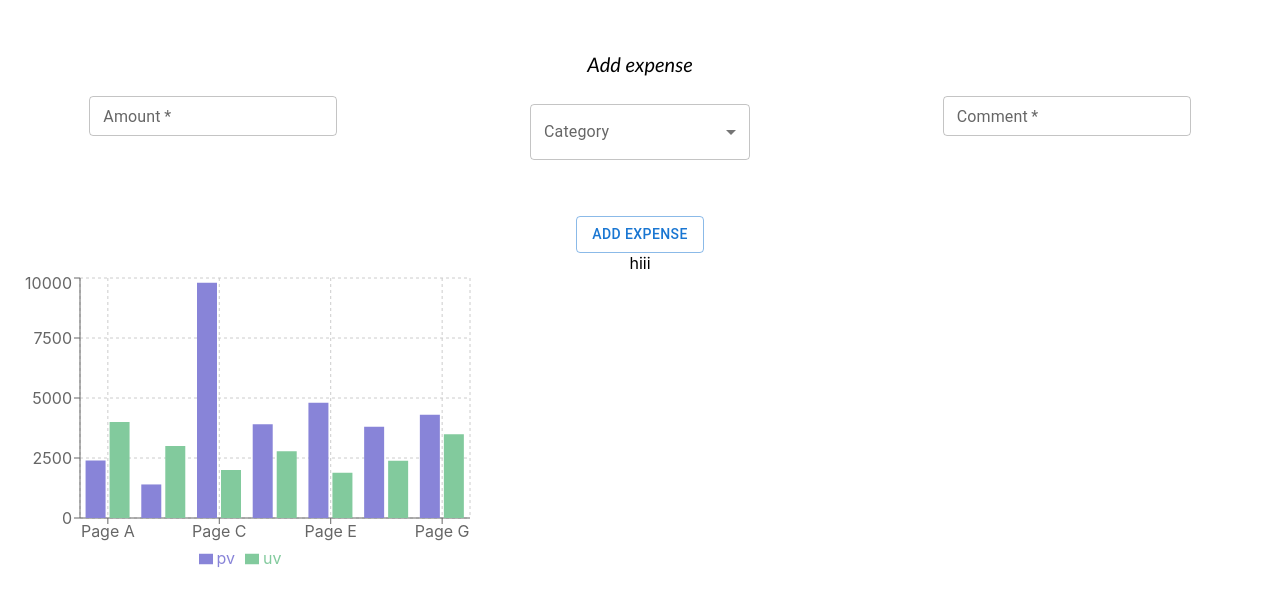
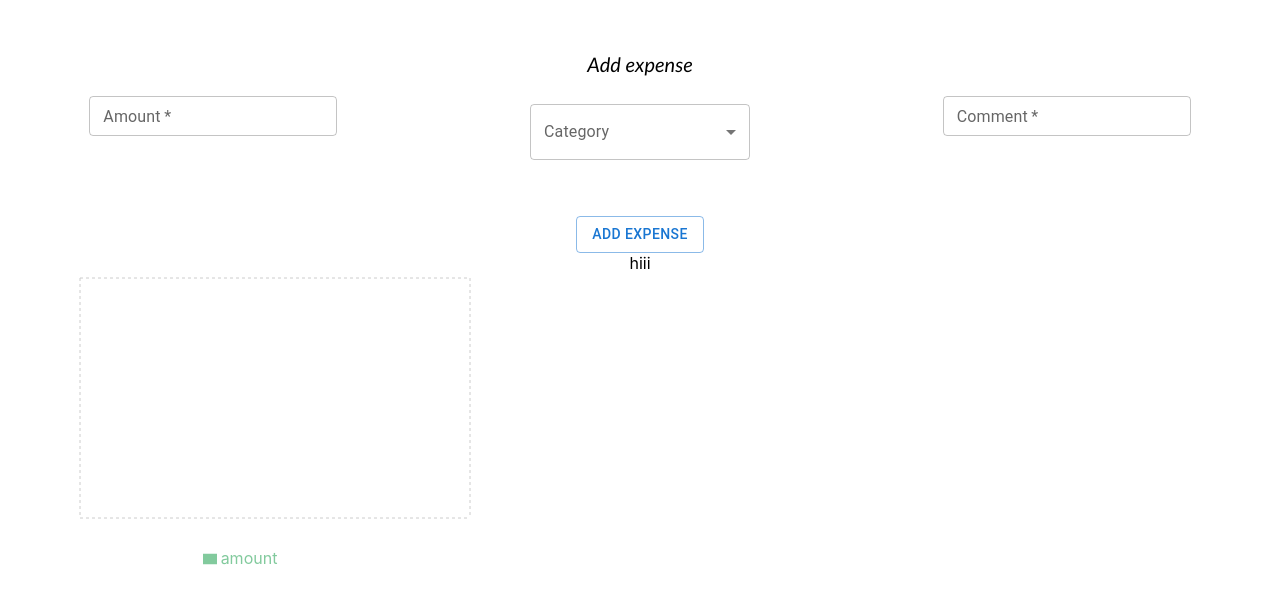
Before and after one commit to mmass94/Bueget-Management, a React (Create React App) app in the folder budget-management/: page / in a window 1280 px wide. Shown: the top 606 px of the page. Built offline with nearby package versions, Linux system fonts and the light colour scheme.

Commit message:
Aggregating Expenses from Redux store to get it ready for Barchart

```diff
--- a/budget-management/src/components/visulization/barChart.js
+++ b/budget-management/src/components/visulization/barChart.js
@@ -7,62 +7,54 @@ import {
   CartesianGrid,
   Tooltip,
   Legend,
-  ResponsiveContainer,
 } from "recharts";
+import { useSelector } from "react-redux";
 
 const data = [
   {
     name: "Page A",
     uv: 4000,
-    pv: 2400,
-    amt: 2400,
   },
   {
     name: "Page B",
     uv: 3000,
-    pv: 1398,
-    amt: 2210,
   },
   {
     name: "Page C",
     uv: 2000,
-    pv: 9800,
-    amt: 2290,
-  },
-  {
-    name: "Page D",
-    uv: 2780,
-    pv: 3908,
-    amt: 2000,
-  },
-  {
-    name: "Page E",
-    uv: 1890,
-    pv: 4800,
-    amt: 2181,
-  },
-  {
-    name: "Page F",
-    uv: 2390,
-    pv: 3800,
-    amt: 2500,
-  },
-  {
-    name: "Page G",
-    uv: 3490,
-    pv: 4300,
-    amt: 2100,
   },
 ];
 
-const barChart = () => {
+const BarChartComponent = () => {
+  const Expenses = useSelector((state) => state.expense.expenses);
+  // console.log("Expenses is", Expenses);
+  // const modi = Expenses.map(({ amount, category }) => ({
+  //   category,
+  //   amount: parseFloat(amount),
+  // }));
+
+  const aggregatedExpenses = Expenses.reduce(
+    (acc, { amount, category, ...rest }) => {
+      acc[category] = acc[category] || { amount: 0, category, ...rest };
+      acc[category].amount += parseInt(amount);
+      return acc;
+    },
+    {}
+  );
+
+  const resultArray = Object.values(aggregatedExpenses);
+
+  console.log(resultArray);
+
+  // console.log("data is ", modi);
+
   return (
     <div>
       <div>hiii</div>
       <BarChart
         width={500}
         height={300}
-        data={data}
+        data={resultArray}
         margin={{
           top: 5,
           right: 30,
@@ -71,15 +63,15 @@ const barChart = () => {
         }}
       >
         <CartesianGrid strokeDasharray="3 3" />
-        <XAxis dataKey="name" />
+        <XAxis dataKey="category" />
         <YAxis />
         <Tooltip />
         <Legend />
-        <Bar dataKey="pv" fill="#8884d8" />
-        <Bar dataKey="uv" fill="#82ca9d" />
+        {/* <Bar dataKey="pv" fill="#8884d8" /> */}
+        <Bar dataKey="amount" fill="#82ca9d" />
       </BarChart>
     </div>
   );
 };
 
-export default barChart;
+export default BarChartComponent;
```
